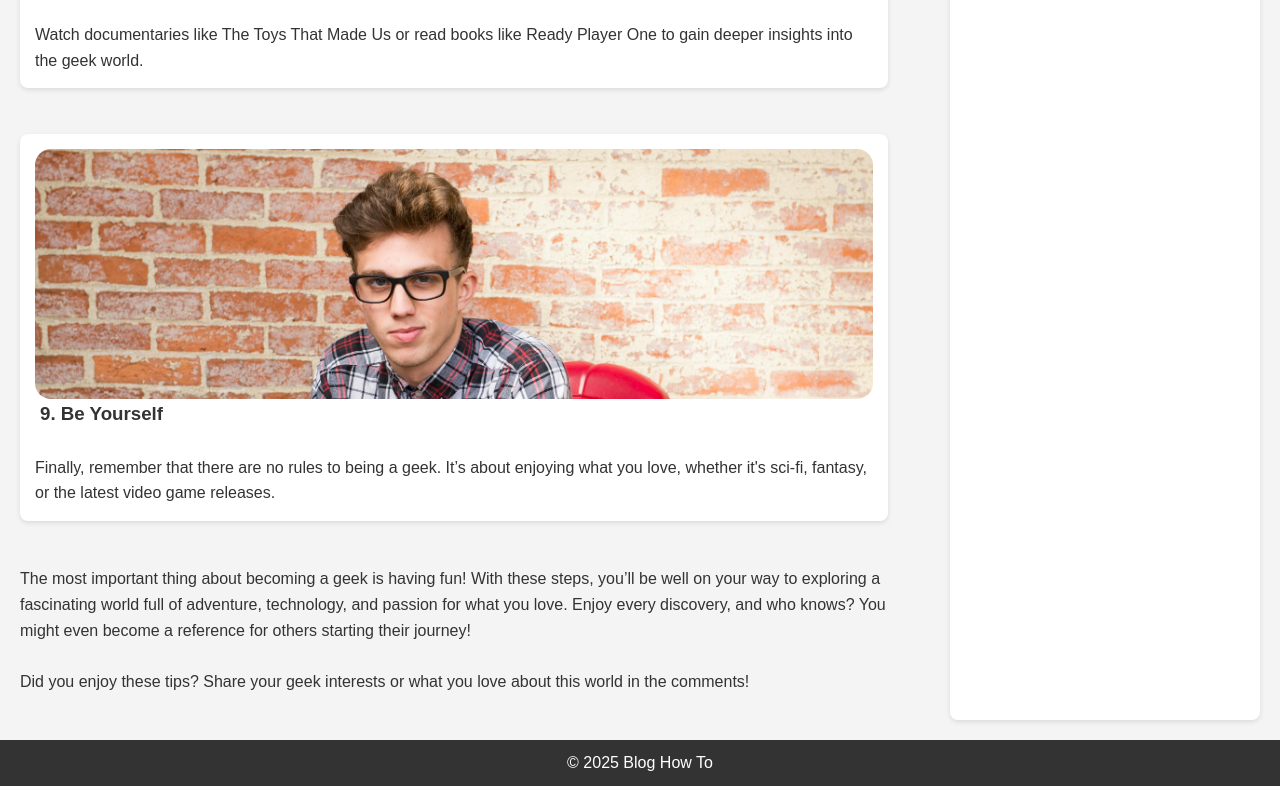
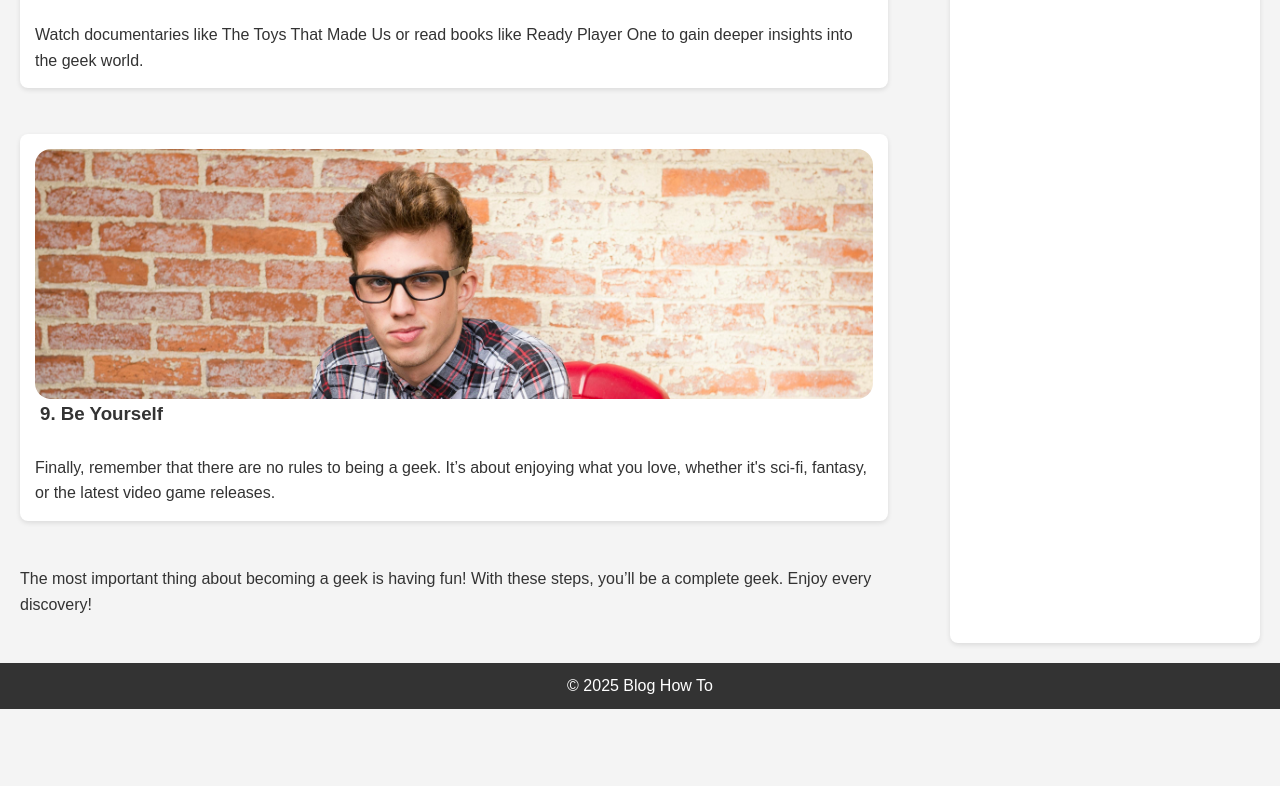
Before and after one commit to DaniTorres2003/geek, a plain HTML site: page index.html in a window 1280 px wide. Shown: the part 3602-4388 px from the top of the page. After the commit the page ends 4311 px from the top, so only its background shows below. Drawn offline with Linux system fonts and the light colour scheme; a script that the page names is missing.

Commit message:
Atualizar o index.html

```diff
--- a/index.html
+++ b/index.html
@@ -90,9 +90,8 @@
                 <p>Finally, remember that there are no rules to being a geek. It’s about enjoying what you love, whether it's sci-fi, fantasy, or the latest video game releases.</p>
               </div>
               <br>
-              <p>The most important thing about becoming a geek is having fun! With these steps, you’ll be well on your way to exploring a fascinating world full of adventure, technology, and passion for what you love. Enjoy every discovery, and who knows? You might even become a reference for others starting their journey!
-                <br><br>
-                Did you enjoy these tips? Share your geek interests or what you love about this world in the comments!</p>
+              <p>The most important thing about becoming a geek is having fun! With these steps, you’ll be a complete geek. Enjoy every discovery!
+                </p>
                 <br>
 
             </section>
```
